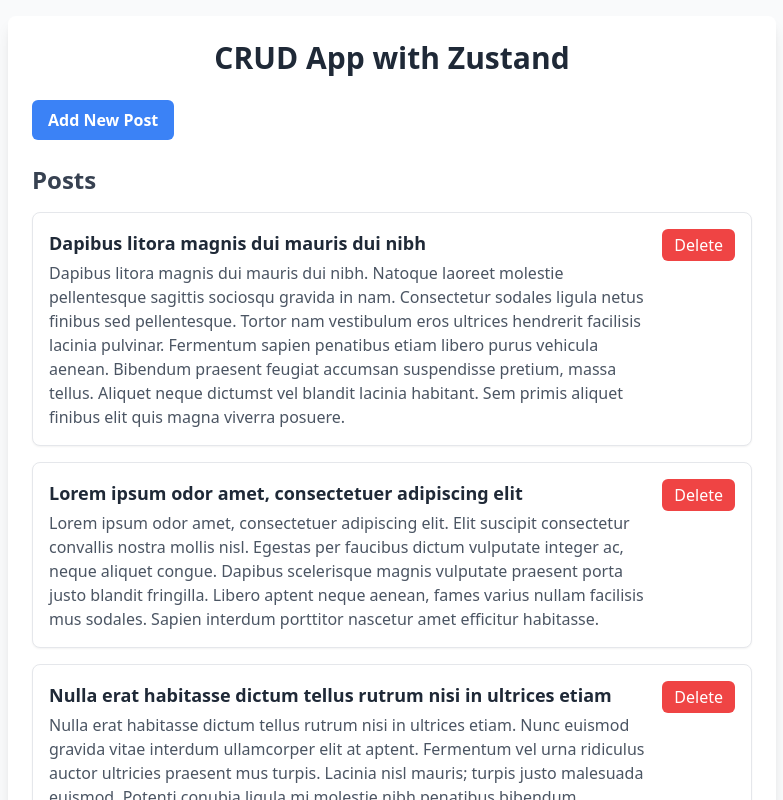
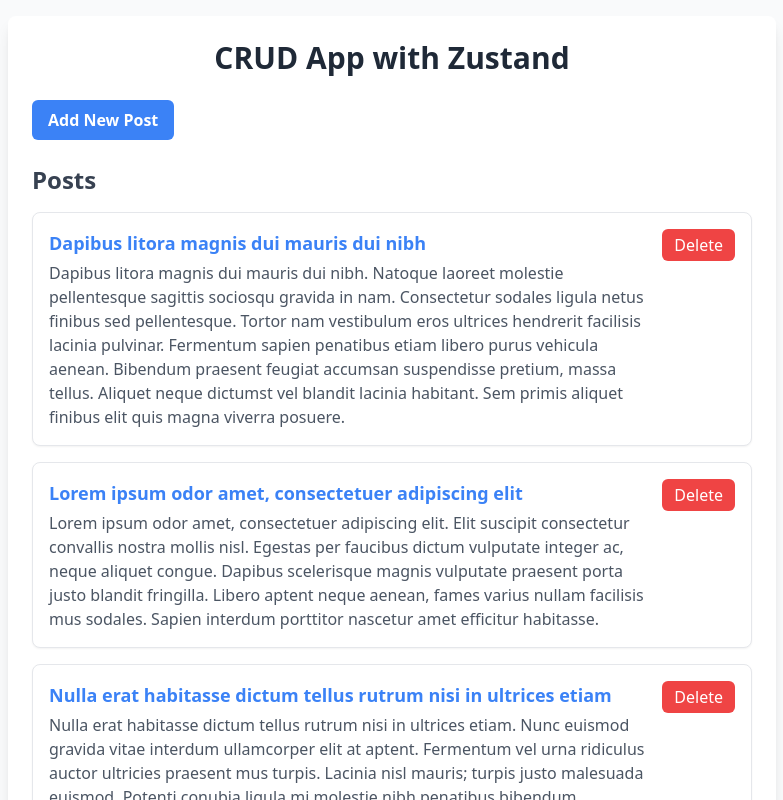
Before and after one commit to kofno/zustand-crud, a React (Vite) app: page / in a window 1280 px wide. Shown: the top 800 px of the page, without its empty margins (248-1031 px from the left). Built offline with nearby package versions, Linux system fonts and the light colour scheme; data requests are answered from the project's data file.

Commit message:
add routing and post detail view; update post ID type to string

```diff
--- a/package.json
+++ b/package.json
@@ -13,6 +13,7 @@
     "motion": "^11.11.17",
     "react": "^18.2.0",
     "react-dom": "^18.2.0",
+    "react-router-dom": "^7.0.1",
     "zustand": "^5.0.1"
   },
   "devDependencies": {
--- a/src/App.tsx
+++ b/src/App.tsx
@@ -1,5 +1,7 @@
+import { Route, Routes } from 'react-router-dom';
 import PostForm from './components/PostForm';
 import PostList from './components/PostList';
+import PostDetail from './components/PostDetail';
 
 const App = () => {
   return (
@@ -8,8 +10,18 @@
         <h1 className="text-3xl font-bold text-gray-800 mb-6 text-center">
           CRUD App with Zustand
         </h1>
-        <PostForm />
-        <PostList />
+        <Routes>
+          <Route
+            path="/"
+            element={
+              <>
+                <PostForm />
+                <PostList />
+              </>
+            }
+          />
+          <Route path="/post/:id" element={<PostDetail />} />
+        </Routes>
       </div>
     </div>
   );
--- /dev/null
+++ b/src/components/PostDetail.tsx
@@ -0,0 +1,26 @@
+import { useParams } from 'react-router-dom';
+import { usePostsStore } from '../stores/usePostsStore';
+
+const PostDetail = () => {
+  const { id } = useParams();
+  const posts = usePostsStore((state) => state.posts);
+
+  let post;
+
+  if (id) {
+    post = posts.find((post) => post.id === id);
+  }
+
+  if (!post) {
+    return <p>Post not found</p>;
+  }
+
+  return (
+    <div>
+      <h2 className="text-2xl font-bold">{post.title}</h2>
+      <p className="text-gray-700 mt-4">{post.body}</p>
+    </div>
+  );
+};
+
+export default PostDetail;
--- a/src/components/PostList.tsx
+++ b/src/components/PostList.tsx
@@ -2,6 +2,7 @@
 import { useEffect } from 'react';
 import { usePostsStore } from '../stores/usePostsStore';
 import Spinner from './Spinner';
+import { Link } from 'react-router-dom';
 
 const PostList = () => {
   const posts = usePostsStore((state) => state.posts);
@@ -41,7 +42,12 @@
               <div className="flex justify-between items-start">
                 <div>
                   <h3 className="text-lg font-bold text-gray-800">
-                    {post.title}
+                    <Link
+                      to={`/post/${post.id}`}
+                      className="text-blue-500 hover:underline"
+                    >
+                      {post.title}
+                    </Link>
                   </h3>
                   <p className="text-gray-600 mt-1">{post.body}</p>
                 </div>
--- a/src/main.tsx
+++ b/src/main.tsx
@@ -2,9 +2,12 @@
 import ReactDOM from 'react-dom/client'
 import App from './App.tsx'
 import './index.css'
+import { BrowserRouter } from 'react-router-dom'
 
 ReactDOM.createRoot(document.getElementById('root')!).render(
   <React.StrictMode>
-    <App />
+    <BrowserRouter>
+      <App />
+    </BrowserRouter>
   </React.StrictMode>,
 )
--- a/src/stores/usePostsStore.ts
+++ b/src/stores/usePostsStore.ts
@@ -1,7 +1,7 @@
 import { create } from 'zustand';
 
 interface Post {
-  id: number;
+  id: string;
   title: string;
   body: string;
 }
@@ -13,8 +13,8 @@
   error: string | null;
   fetchPosts: () => Promise<void>;
   addPost: (post: Omit<Post, 'id'>) => Promise<void>;
-  updatePost: (id: number, updatedPost: Omit<Post, 'id'>) => Promise<void>;
-  deletePost: (id: number) => Promise<void>;
+  updatePost: (id: string, updatedPost: Omit<Post, 'id'>) => Promise<void>;
+  deletePost: (id: string) => Promise<void>;
 }
 
 export const usePostsStore = create<PostsStore>((set) => ({
```
Also changed, not shown: 1 other file (tests, documents, lock files or other folders).
